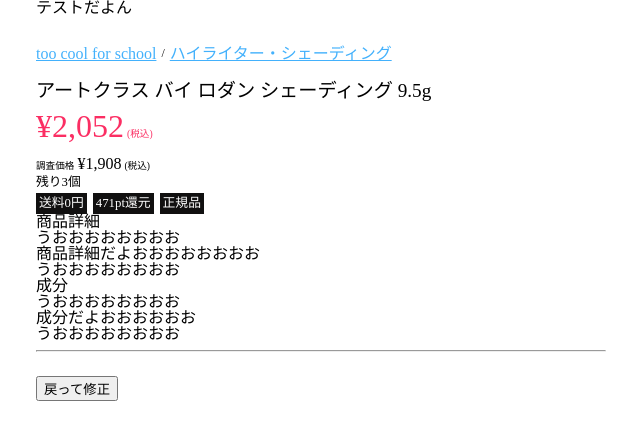
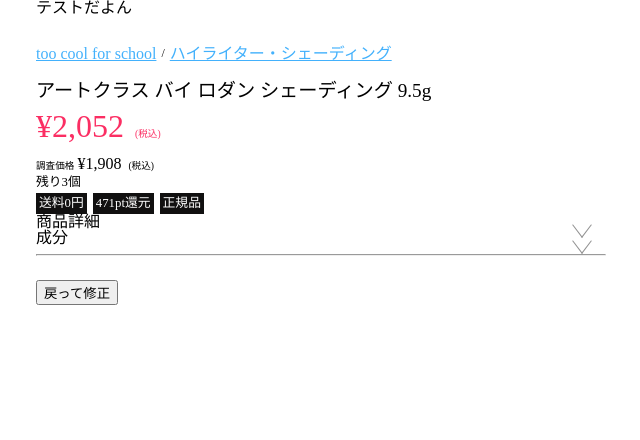
Before and after one commit to natsumi-sato/app2, a Vue app: page /#/confirm in a window 1280 px wide. Shown: the top 440 px of the page, without its empty margins (319-959 px from the left). Built offline with nearby package versions, Linux system fonts and the light colour scheme; the HTML template or start-up script is replaced by a standard one.

Commit message:
vueのアコーディオン、slotとかを使わないといけない気がする・・・

```diff
--- a/src/components/confirmScreen.vue
+++ b/src/components/confirmScreen.vue
@@ -29,49 +29,81 @@
 
     <div class="wrap_brand_cate_item">
       <dl>
-        <dt><a href="" class="belongs-to">too cool for school</a></dt>
+        <dt>
+          <a href class="belongs-to">too cool for school</a>
+        </dt>
         <div>/</div>
-        <dd><a href="" class="belongs-to">ハイライター・シェーディング</a></dd>
+        <dd>
+          <a href class="belongs-to">ハイライター・シェーディング</a>
+        </dd>
       </dl>
       <h3>アートクラス バイ ロダン シェーディング 9.5g</h3>
     </div>
 
     <div class="wrap_status">
       <div class="priceBox">
-        <p class="text_price">¥2,052<span>(税込)</span></p>
-        <p class="text_research_price"><span>調査価格</span>¥1,908<span>(税込)</span></p>
+        <p class="text_price">
+          ¥2,052
+          <span>(税込)</span>
+        </p>
+        <p class="text_research_price">
+          <span>調査価格</span>¥1,908
+          <span>(税込)</span>
+        </p>
         <p class="text_stock">残り3個</p>
       </div>
       <div class="statusBox">
         <ul>
-          <li>送料0円 </li>
+          <li>送料0円</li>
           <li>471pt還元</li>
           <li>正規品</li>
         </ul>
       </div>
     </div>
 
-    <div class="wrap_accordion">
-      <div class="box_accordion">
-        <h4>商品詳細</h4>
-        <p>
-          うおおおおおおおお
-          <br />商品詳細だよおおおおおおおお
-          <br />うおおおおおおおお
-        </p>
+     <div class="wrap_accordion">
+      <div class="box_accordion" @click="accordionToggle('detail')">
+        <h4>
+          商品詳細
+          <span class="arrow-link" :class="{ 'opened': isOpened }"></span>
+        </h4>
+        <transition
+          name="js-accordion"
+          @before-enter="beforeEnter"
+          @enter="enter"
+          @before-leave="beforeLeave"
+          @leave="leave"
+        >
+          <div class="js-accordion--target" v-show="isOpened">
+            <p class="js-accordion--body">
+              商品詳細テキスト
+              <br />テキスト
+              <br />テキスト
+            </p>
+          </div>
+        </transition>
       </div>
-      <div class="box_accordion">
-        <h4>成分</h4>
-        <p>
-          うおおおおおおおお
-          <br />成分だよおおおおおお
-          <br />うおおおおおおおお
-        </p>
+      <div class="box_accordion" @click="accordionToggle('seibun')">
+        <h4>
+          成分
+          <span class="arrow-link" :class="{ 'opened': isOpened }"></span>
+        </h4>
+        <transition
+          name="js-accordion"
+          @before-enter="beforeEnter"
+          @enter="enter"
+          @before-leave="beforeLeave"
+          @leave="leave"
+        >
+          <div class="js-accordion--target" v-show="isOpened">
+            <p class="js-accordion--body">
+              成分テキスト
+              <br />テキスト
+              <br />テキスト
+            </p>
+          </div>
+        </transition>
       </div>
-      <!--<div class="box_accordion">
-        <h4>レビュー</h4>
-        <p>うおおおおおおおお<br>レビューだよおおおおおお<br>うおおおおおおおお</p>
-      </div>-->
     </div>
 
     <hr />
@@ -126,7 +158,8 @@
       activeColor: "pink",
       msg: "テストだよん",
       delayTime: 100,
-      uploadedImageURL: "ふふふ"
+      uploadedImageURL: "ふふふ",
+      isOpened: false,
     };
   },
   components: {
@@ -157,6 +190,24 @@
       swiperTop.controller.control = swiperThumbs;
       swiperThumbs.controller.control = swiperTop;
     });
+  },
+  methods: {
+    accordionToggle: function(el) {
+      console.log(el);
+      this.isOpened = !this.isOpened;
+    },
+    beforeEnter: function(el) {
+      el.style.height = "0";
+    },
+    enter: function(el) {
+      el.style.height = el.scrollHeight + "px";
+    },
+    beforeLeave: function(el) {
+      el.style.height = el.scrollHeight + "px";
+    },
+    leave: function(el) {
+      el.style.height = "0";
+    }
   }
 };
 </script>
@@ -215,12 +266,12 @@
         }
       }
       &.gallery-top {
-          width: 430px;
+        width: 430px;
         .swiper-slide {
           color: blue;
           img {
             max-width: 300px;
-            max-height: 300px
+            max-height: 300px;
           }
         }
       }
@@ -266,14 +317,14 @@
         font-size: 2rem;
         line-height: 2.8rem;
         span {
-          font-size: .6rem;
+          font-size: 0.6rem;
           margin-left: 3px;
         }
       }
       .text_research_price {
         font-size: 1rem;
         span {
-          font-size: .6rem;
+          font-size: 0.6rem;
           &:first-of-type {
             margin-right: 3px;
           }
@@ -284,7 +335,7 @@
       }
       .text_stock {
         line-height: 1.6em;
-        font-size: .8em;
+        font-size: 0.8em;
       }
     }
     .statusBox {
@@ -297,11 +348,43 @@
           color: #fff;
           padding: 3px;
           line-height: 1.2em;
-          font-size: .8em;
+          font-size: 0.8em;
           margin-right: 6px;
         }
       }
     }
   }
+  .wrap_accordion {
+    .box_accordion {
+      h4 {
+        position: relative;
+        .arrow-link {
+          width: 15px;
+          height: 15px;
+          background-size: contain;
+          position: absolute;
+          top: 50%;
+          right: 1rem;
+          margin-top: -5px;
+          transition: 0.3s;
+          display: block;
+          border-top: 1px solid rgb(145, 145, 145);
+          border-left: 1px solid rgb(145, 145, 145);
+          transform: rotate(225deg) skew(8deg, 8deg);
+          &.opened {
+            transform: rotate(45deg);
+          }
+        }
+      }
+      .js-accordion {
+        &--target {
+          overflow: hidden;
+          transition: height 0.4s ease-in-out;
+        }
+      }
+    }
+  }
 }
+
+
 </style>
```
